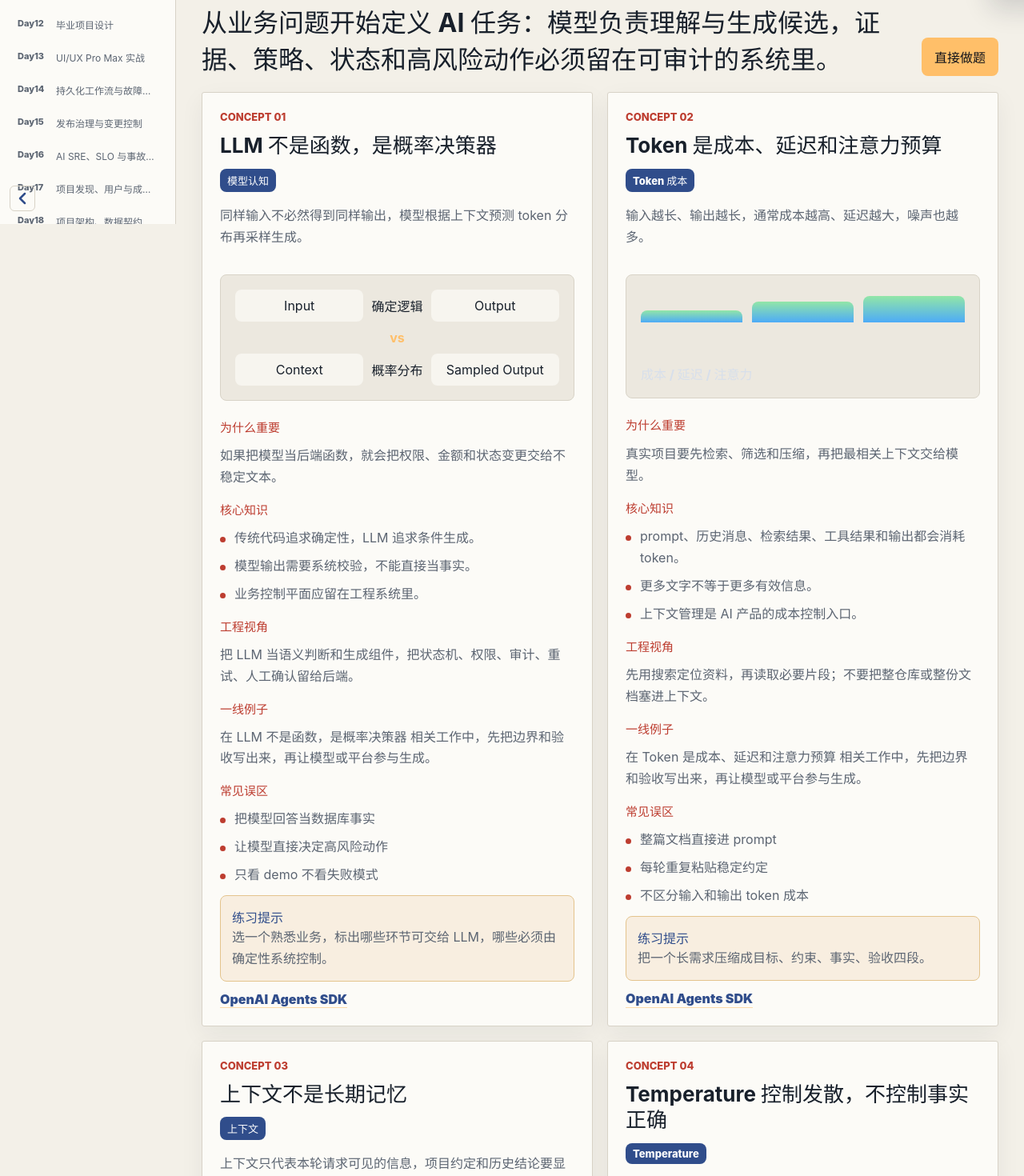
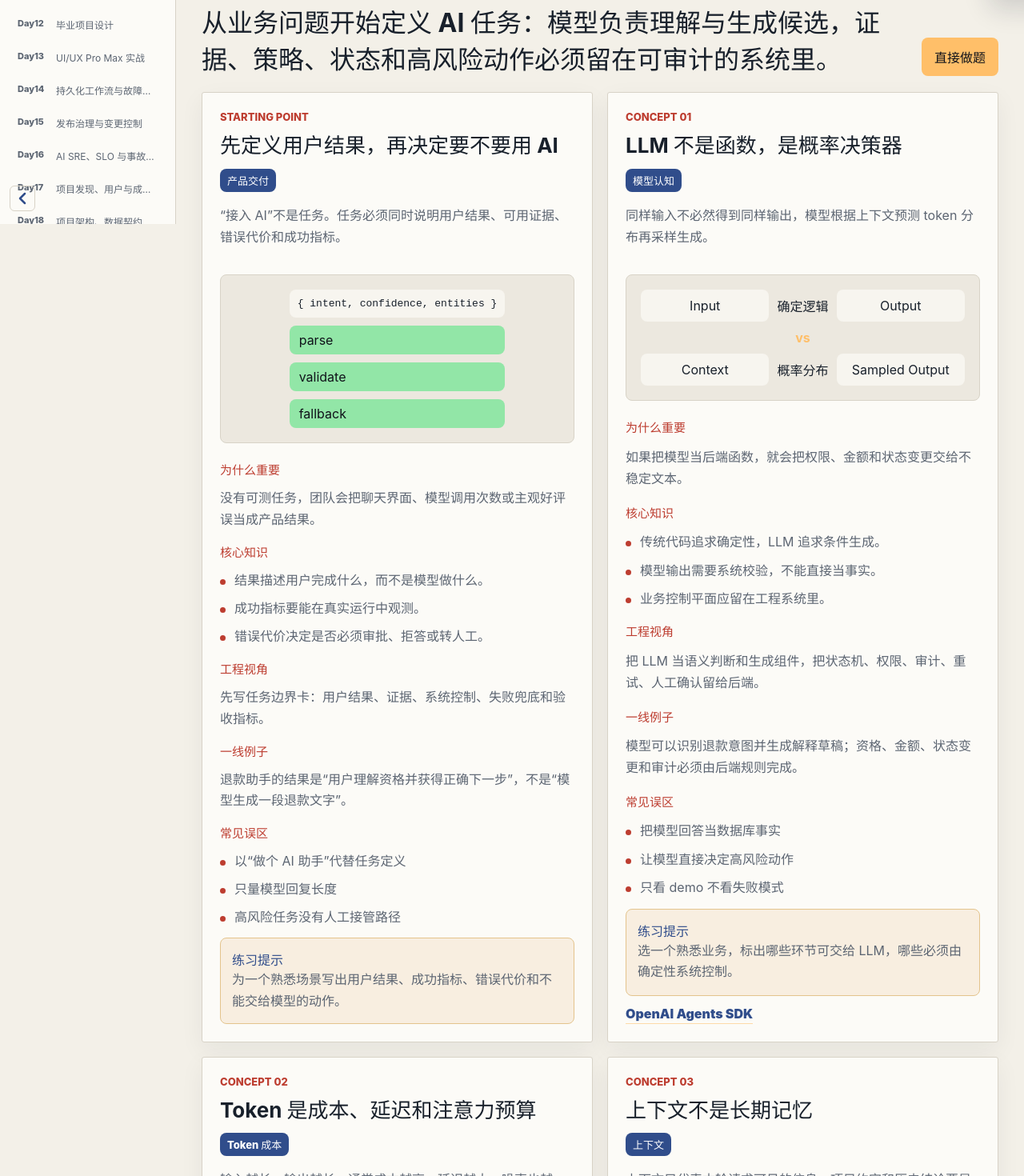
Before and after one commit to ilovex1314/study-ai, a React (Vite) app in the folder apps/interactive-lessons/: page /day01/series in a window 1280 px wide. Shown: the part 520-1990 px from the top of the page at 80% size. Built offline with nearby package versions, Linux system fonts and the light colour scheme.

Commit message:
feat: enrich day01 task-boundary learning content

```diff
--- a/apps/interactive-lessons/src/data/day01.ts
+++ b/apps/interactive-lessons/src/data/day01.ts
@@ -2,6 +2,20 @@ import type { ConceptModule, DecisionLayer, LessonPage } from "./types";
 import { option } from "./helpers";
 
 const day01Modules: ConceptModule[] = [
+  {
+    id: "d1-m0",
+    eyebrow: "Starting Point",
+    title: "先定义用户结果，再决定要不要用 AI",
+    summary: "“接入 AI”不是任务。任务必须同时说明用户结果、可用证据、错误代价和成功指标。",
+    visual: "schema",
+    concept: "product-delivery",
+    whyItMatters: "没有可测任务，团队会把聊天界面、模型调用次数或主观好评误当成产品结果。",
+    coreIdeas: ["结果描述用户完成什么，而不是模型做什么。", "成功指标要能在真实运行中观测。", "错误代价决定是否必须审批、拒答或转人工。"],
+    engineerLens: "先写任务边界卡：用户结果、证据、系统控制、失败兜底和验收指标。",
+    pitfalls: ["以“做个 AI 助手”代替任务定义", "只量模型回复长度", "高风险任务没有人工接管路径"],
+    practicePrompt: "为一个熟悉场景写出用户结果、成功指标、错误代价和不能交给模型的动作。",
+    fieldExample: "退款助手的结果是“用户理解资格并获得正确下一步”，不是“模型生成一段退款文字”。"
+  },
   {
     id: "d1-m1",
     eyebrow: "Concept 01",
@@ -14,7 +28,7 @@ const day01Modules: ConceptModule[] = [
     engineerLens: "把 LLM 当语义判断和生成组件，把状态机、权限、审计、重试、人工确认留给后端。",
     pitfalls: ["把模型回答当数据库事实","让模型直接决定高风险动作","只看 demo 不看失败模式"],
     practicePrompt: "选一个熟悉业务，标出哪些环节可交给 LLM，哪些必须由确定性系统控制。",
-    fieldExample: "在 LLM 不是函数，是概率决策器 相关工作中，先把边界和验收写出来，再让模型或平台参与生成。",
+    fieldExample: "模型可以识别退款意图并生成解释草稿；资格、金额、状态变更和审计必须由后端规则完成。",
     source: { label: "OpenAI Agents SDK", url: "https://platform.openai.com/docs/guides/agents-sdk/" }
   },
   {
@@ -29,7 +43,7 @@ const day01Modules: ConceptModule[] = [
     engineerLens: "先用搜索定位资料，再读取必要片段；不要把整仓库或整份文档塞进上下文。",
     pitfalls: ["整篇文档直接进 prompt","每轮重复粘贴稳定约定","不区分输入和输出 token 成本"],
     practicePrompt: "把一个长需求压缩成目标、约束、事实、验收四段。",
-    fieldExample: "在 Token 是成本、延迟和注意力预算 相关工作中，先把边界和验收写出来，再让模型或平台参与生成。",
+    fieldExample: "制度问答先按权限、生效日期和问题召回少量证据，不把整套制度库直接塞进 Prompt。",
     source: { label: "OpenAI Agents SDK", url: "https://platform.openai.com/docs/guides/agents-sdk/" }
   },
   {
@@ -44,7 +58,7 @@ const day01Modules: ConceptModule[] = [
     engineerLens: "设计 memory schema：什么进本轮上下文，什么存长期，什么由工具实时查。",
     pitfalls: ["把长上下文当记忆系统","不记录来源","让用户以为模型记住了全部历史"],
     practicePrompt: "为项目助手设计 memory schema：项目约定、用户偏好、临时任务状态分别怎么存。",
-    fieldExample: "在 上下文不是长期记忆 相关工作中，先把边界和验收写出来，再让模型或平台参与生成。",
+    fieldExample: "订单状态由工具实时查询，团队规范和用户偏好写入可版本化存储，再按任务取回。",
     source: { label: "OpenAI Agents SDK", url: "https://platform.openai.com/docs/guides/agents-sdk/" }
   },
   {
@@ -59,7 +73,7 @@ const day01Modules: ConceptModule[] = [
     engineerLens: "把 temperature 当采样参数，不要当可靠性开关。",
     pitfalls: ["以为 temperature=0 就一定正确","用高温做结构化抽取","用调参代替事实校验"],
     practicePrompt: "为分类、客服回复、方案 brainstorm、JSON 抽取分别选择 temperature 范围。",
-    fieldExample: "在 Temperature 控制发散，不控制事实正确 相关工作中，先把边界和验收写出来，再让模型或平台参与生成。",
+    fieldExample: "即便使用低 temperature，制度问答仍要提供来源引用并在证据不足时拒答。",
     source: { label: "OpenAI Agents SDK", url: "https://platform.openai.com/docs/guides/agents-sdk/" }
   }
 ];
```
Also changed, not shown: 2 other files (tests, documents, lock files or other folders).
